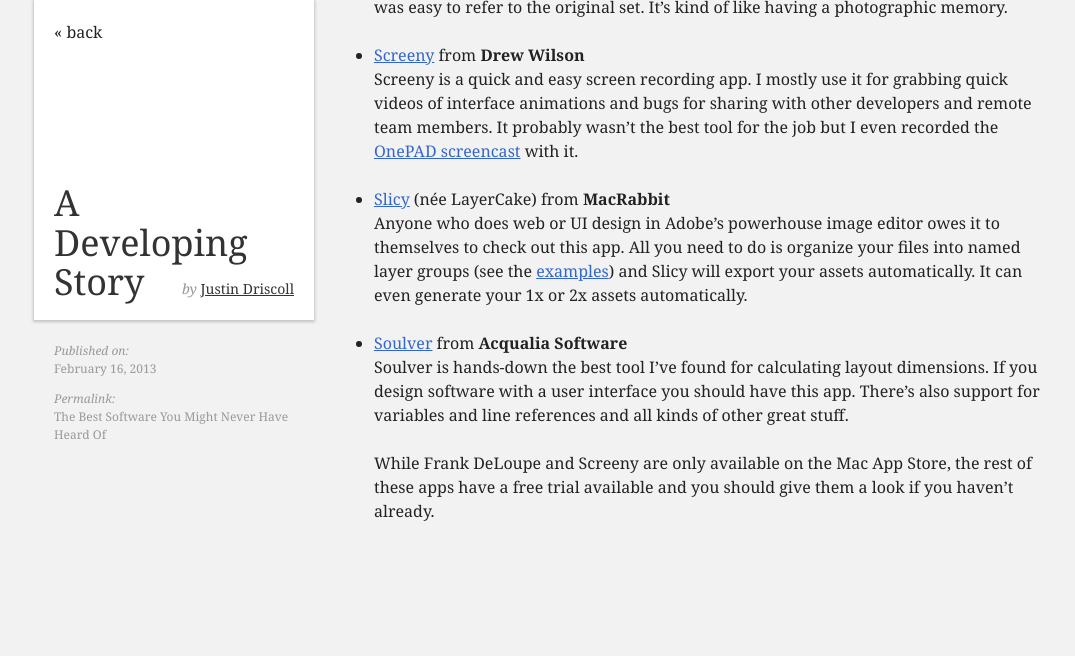
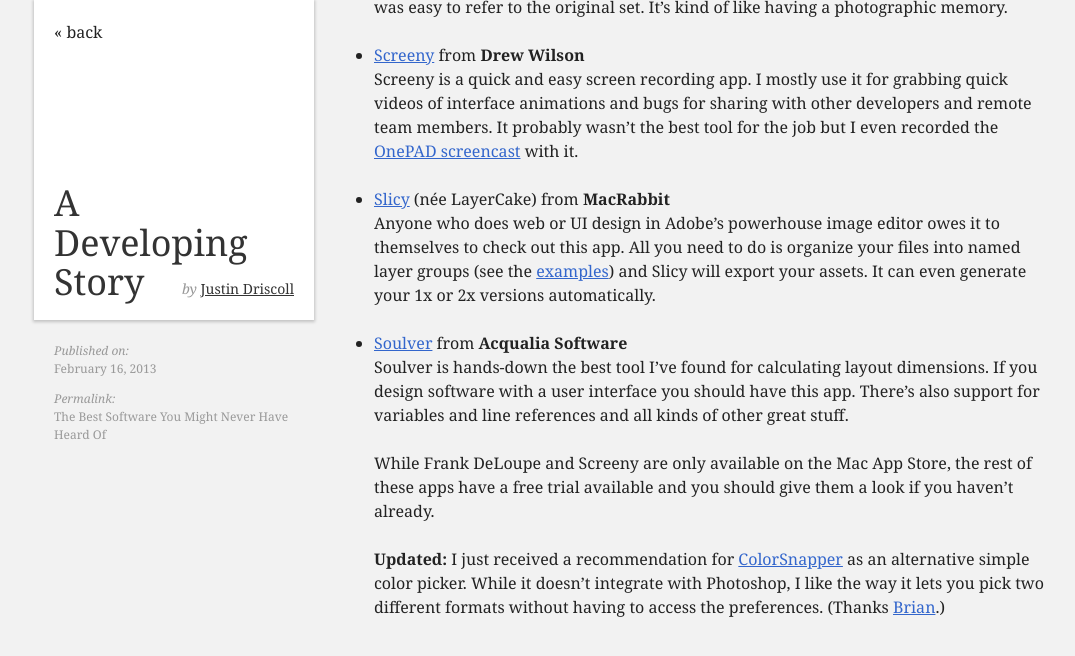
Before and after one commit to jdriscoll/jdriscoll.github.com, a Jekyll site: the page built from blog/_posts/2013-02-16-the-best-software-youve-never-heard-of.markdown, in a window 1280 px wide and 900 px high, scrolled down 1079 px. Shown: the top 656 px of the window, without its empty margins (86-1161 px from the left). Built offline with Jekyll 4.4.1, drawn with Linux system fonts in a browser that asks for light colours.

Commit message:
Update post

```diff
--- a/blog/_posts/2013-02-16-the-best-software-youve-never-heard-of.markdown
+++ b/blog/_posts/2013-02-16-the-best-software-youve-never-heard-of.markdown
@@ -26,12 +26,14 @@
 Screeny is a quick and easy screen recording app. I mostly use it for grabbing quick videos of interface animations and bugs for sharing with other developers and remote team members. It probably wasn't the best tool for the job but I even recorded the [OnePAD screencast][OnePADScreencast] with it.
 
 * [Slicy][Slicy] (née LayerCake) from __MacRabbit__
-Anyone who does web or UI design in Adobe's powerhouse image editor owes it to themselves to check out this app. All you need to do is organize your files into named layer groups (see the [examples][SlicyExamples]) and Slicy will export your assets automatically. It can even generate your 1x or 2x assets automatically.
+Anyone who does web or UI design in Adobe's powerhouse image editor owes it to themselves to check out this app. All you need to do is organize your files into named layer groups (see the [examples][SlicyExamples]) and Slicy will export your assets. It can even generate your 1x or 2x versions automatically.
 
 * [Soulver][Soulver] from __Acqualia Software__
 Soulver is hands-down the best tool I've found for calculating layout dimensions. If you design software with a user interface you should have this app. There's also support for variables and line references and all kinds of other great stuff.
 
 While Frank DeLoupe and Screeny are only available on the Mac App Store, the rest of these apps have a free trial available and you should give them a look if you haven't already.
+
+__Updated:__ I just received a recommendation for [ColorSnapper][ColorSnapper] as an alternative simple color picker. While it doesn't integrate with Photoshop, I like the way it lets you pick two different formats without having to access the preferences. (Thanks [Brian](http://twitter.com/bricooke).)
 
 [FrankDeLoupe]: http://jumpzero.com/frank/
 [GitBox]: http://gitboxapp.com/
@@ -43,3 +45,4 @@
 [SlicyExamples]: http://macrabbit.com/slicy/help/
 [Slicy]: http://macrabbit.com/slicy/
 [Soulver]: http://www.acqualia.com/soulver/
+[ColorSnapper]: http://colorsnapper.com/
```
